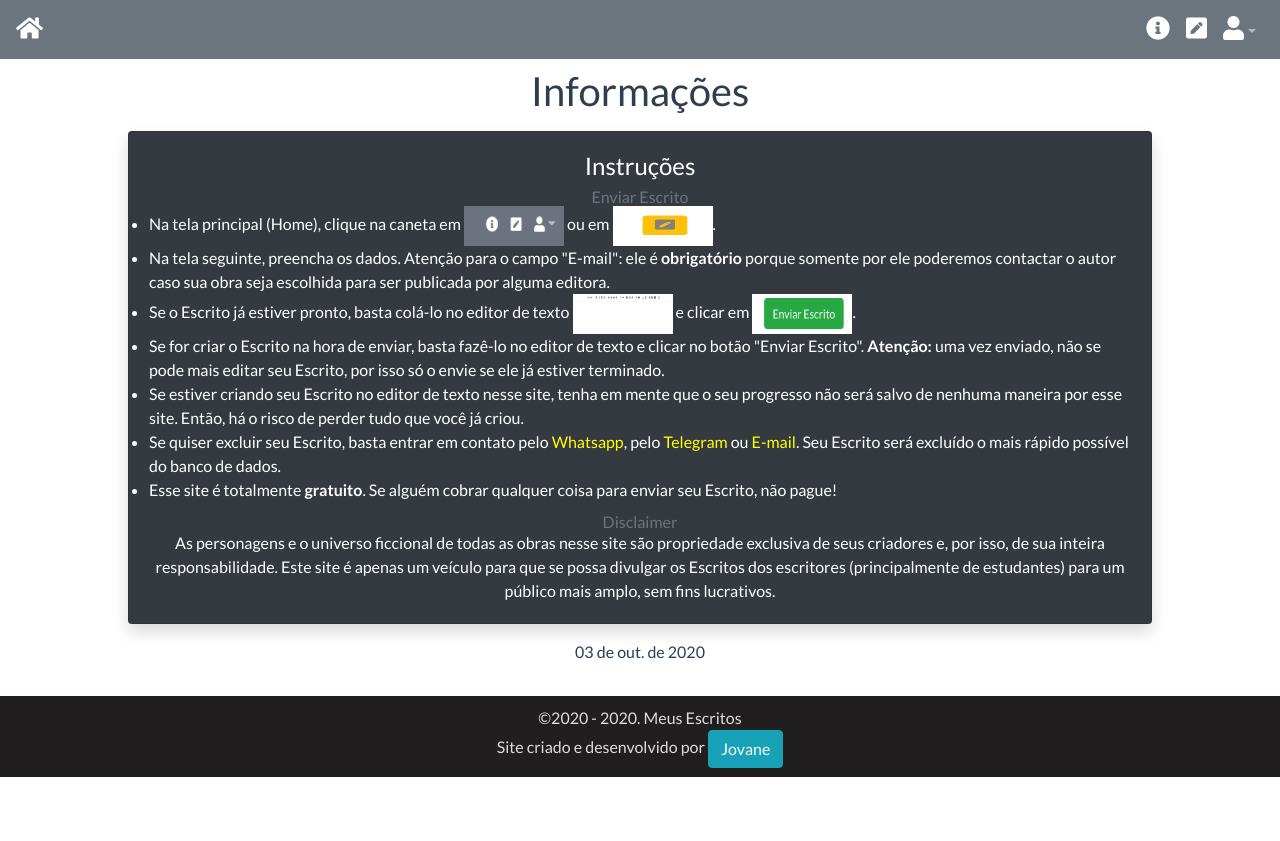
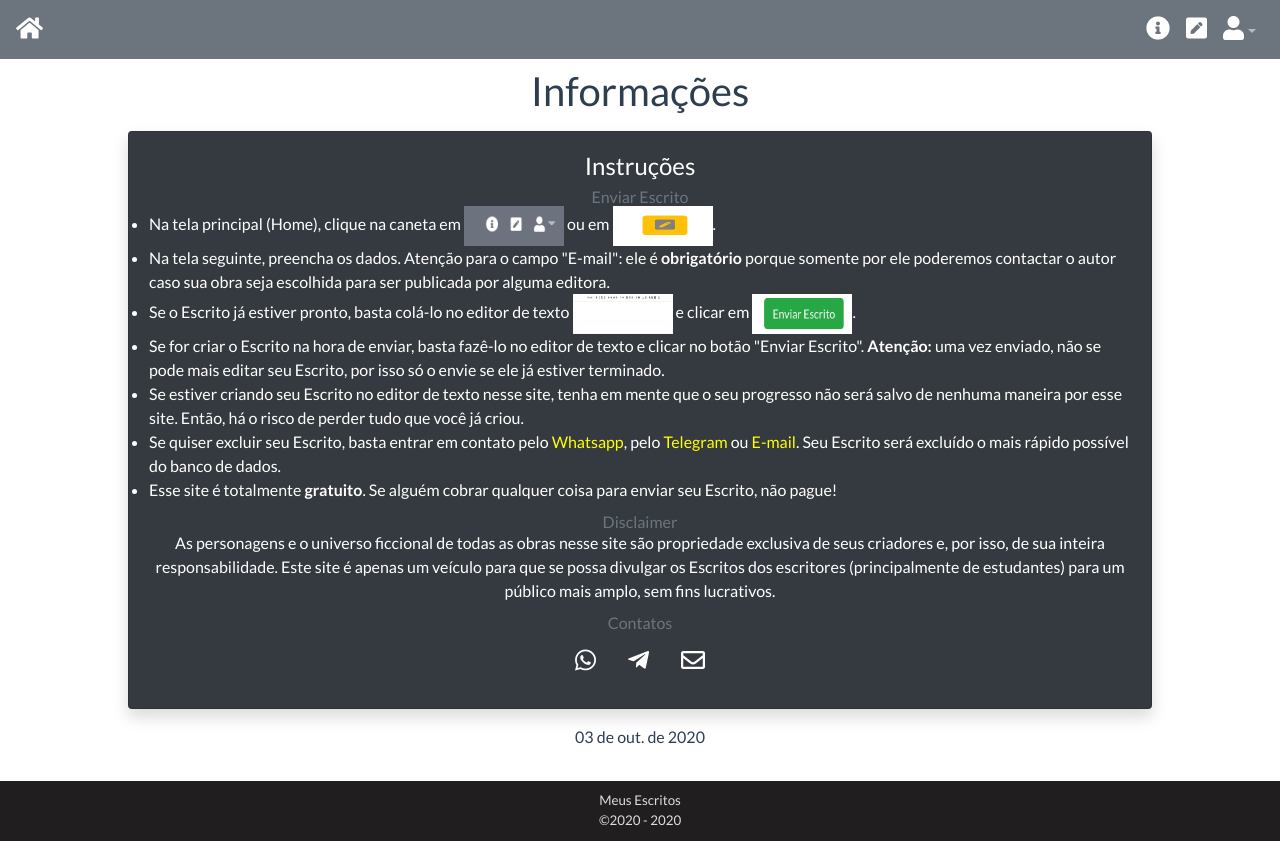
Before and after one commit to jcgsr/Dashboard, a Vue app: page /info in a window 1280 px wide. Before the commit the page ends 800 px from the top, so only its background shows below. Built offline with nearby package versions, Linux system fonts and the light colour scheme; no server answers; what vue-read-more, vue-toasted, vue2-smooth-scroll would draw is missing.

Commit message:
info fontawsome, recaptcha

```diff
--- a/package.json
+++ b/package.json
@@ -17,6 +17,7 @@
     "popper.js": "^1.16.1",
     "vue": "^2.6.12",
     "vue-read-more": "^1.1.1",
+    "vue-recaptcha": "^1.3.0",
     "vue-router": "^3.4.5",
     "vue-toasted": "^1.1.28",
     "vue2-editor": "^2.10.2",
--- a/public/index.html
+++ b/public/index.html
@@ -30,6 +30,8 @@
     <meta property="og:image:width" content="400" />
     <meta property="og:image:height" content="300" />
     <!-- fim social media -->
+    <script src="https://www.google.com/recaptcha/api.js" async defer></script>
+</script>
   </head>
   <body>
     <noscript>
--- a/src/components/EscritosForm.vue
+++ b/src/components/EscritosForm.vue
@@ -46,6 +46,7 @@
             <div class="vue_editor">
               <vue-editor v-model="usuario.obra"></vue-editor>
             </div>
+            <vue-recaptcha sitekey="6LfealkaAAAAALSUbaChAdKbElfF9X3uEItoQmAs"></vue-recaptcha>
              <audio id="play" src="../assets/writing.mp3"></audio>
             <b-button class="mt-2" @click.prevent="handler()" variant="success"
               >Enviar Escrito</b-button
@@ -66,10 +67,11 @@
 // import firebase from "firebase";
 import { VueEditor } from "vue2-editor";
 import { required, email } from "vuelidate/lib/validators";
+import VueRecaptcha from 'vue-recaptcha'
 export default {
   name: "EscritosFormulário",
   components: {
-    VueEditor,
+    VueEditor, VueRecaptcha
   },
   data() {
     return {
--- a/src/components/Footer.vue
+++ b/src/components/Footer.vue
@@ -1,8 +1,6 @@
 <template>
   <footer class="footer">
-    &copy;2020 - {{ new Date().getFullYear() }}.{{ footer }} <br>
-      {{ msg }}
-      <a :href="link"><b-button variant="info">Jovane</b-button></a>
+    {{ footer }} <br> &copy;2020 - {{ new Date().getFullYear() }}
   </footer>
 </template>
 
@@ -11,8 +9,6 @@ export default {
   data() {
     return {
       footer: " Meus Escritos",
-      msg: "Site criado e desenvolvido por ",
-      link: "https://jcgsr.github.io/",
     };
   },
 };
@@ -25,6 +21,7 @@ footer {
   padding: 0.6rem;
   color: #ddd;
   margin: 0 auto;
+  font-size: smaller;
 }
 
 .foot a:link {
--- a/src/components/Info.vue
+++ b/src/components/Info.vue
@@ -47,11 +47,22 @@
             </ul>
 
             <b-card-sub-title>Disclaimer</b-card-sub-title>
-            As personagens e o universo ficcional de todas as obras nesse site
+   <p>         As personagens e o universo ficcional de todas as obras nesse site
             são propriedade exclusiva de seus criadores e, por isso, de sua
             inteira responsabilidade. Este site é apenas um veículo para que se
             possa divulgar os Escritos dos escritores (principalmente de
-            estudantes) para um público mais amplo, sem fins lucrativos.
+            estudantes) para um público mais amplo, sem fins lucrativos.</p>
+
+            <b-card-sub-title>Contatos</b-card-sub-title>
+            <a :href="zap">
+              <i class="fab fa-whatsapp"></i>
+            </a>
+            <a :href="telegram">
+              <i class="fab fa-telegram-plane"></i>
+            </a>
+            <a :href="email">
+              <i class="far fa-envelope"></i>
+            </a>
           </b-card-text>
         </b-card>
       </b-col>
@@ -64,7 +75,7 @@ export default {
     name: "Info",
     data() {
         return {
-            zap: "https://api.whatsapp.com/send?phone=5579988284730&text=Opa! Gostaria de excluir meu Escrito.",
+            zap: "https://api.whatsapp.com/send?phone=5579988284730&text=Opa! Gostaria de falar sobre Meus Escritos.",
             telegram: "https://telegram.me/jcgsr",
             email: "mailto:cabralguerra@gmail.com"
           }
@@ -90,4 +101,7 @@ img {
   width: 100px;
   height: 40px;
 }
+i {
+  margin: 1rem;
+}
 </style>
```
Also changed, not shown: 2 other files (tests, documents, lock files or other folders).
